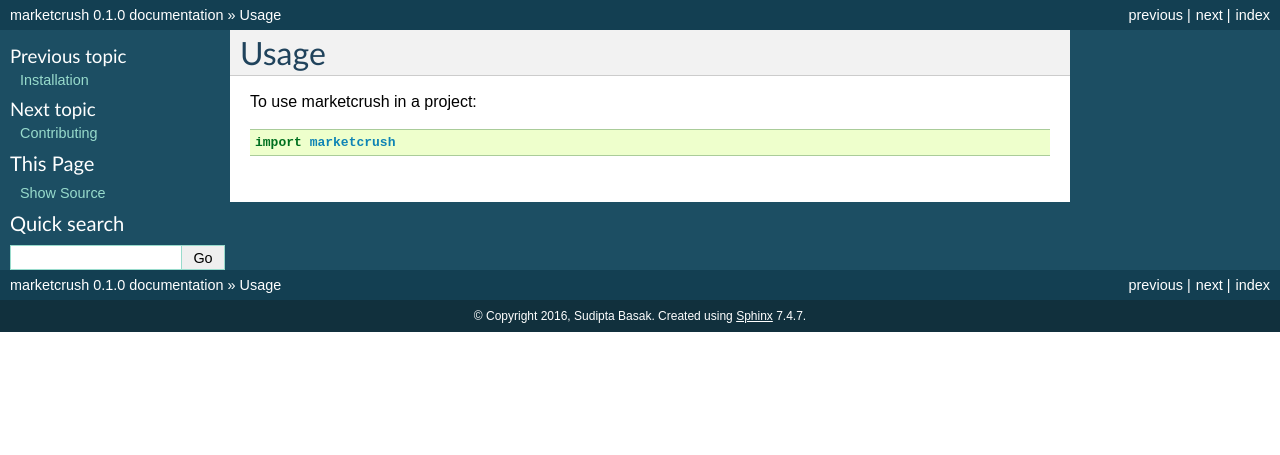
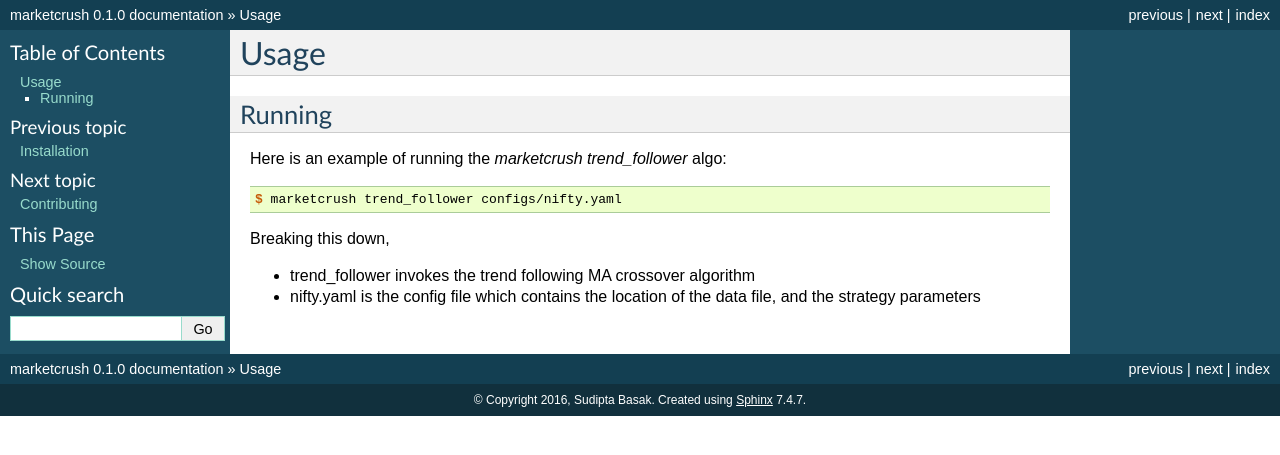
Before and after one commit to basaks/marketcrush, a Sphinx documentation site: the page built from docs/usage.rst, in a window 1280 px wide. Shown: the top 455 px of the page. Built offline with Sphinx 7.4.7, drawn with Linux system fonts in a browser that asks for light colours; pages that are not in the unit, such as notebooks, are missing from menus.

Commit message:
basic usage documented

```diff
--- a/docs/usage.rst
+++ b/docs/usage.rst
@@ -2,6 +2,17 @@
 Usage
 =====
 
-To use marketcrush in a project::
+Running
+-------
 
-    import marketcrush
+Here is an example of running the `marketcrush` `trend_follower` algo:
+
+.. code:: console
+
+  $ marketcrush trend_follower configs/nifty.yaml
+
+Breaking this down,
+
+- trend_follower invokes the trend following MA crossover algorithm
+- nifty.yaml is the config file which contains the location of the data file,
+  and the strategy parameters
```
